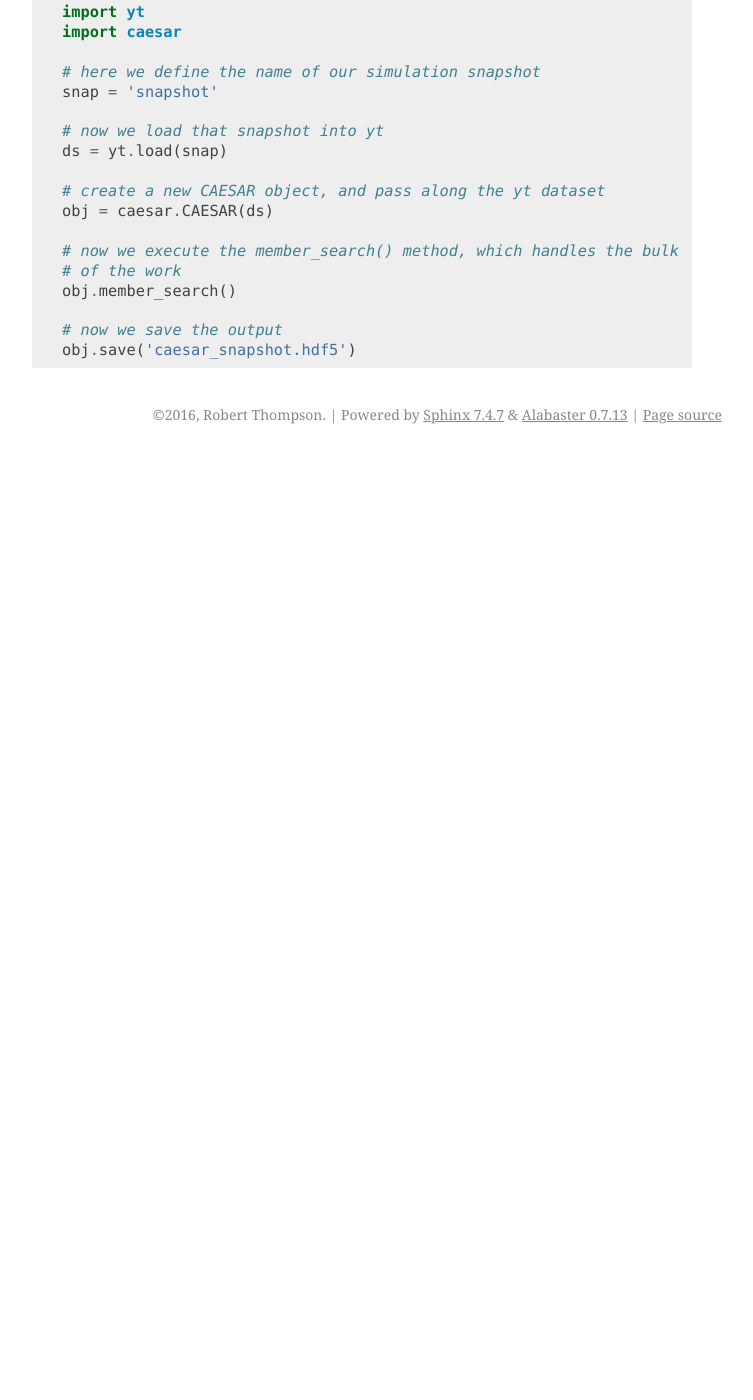
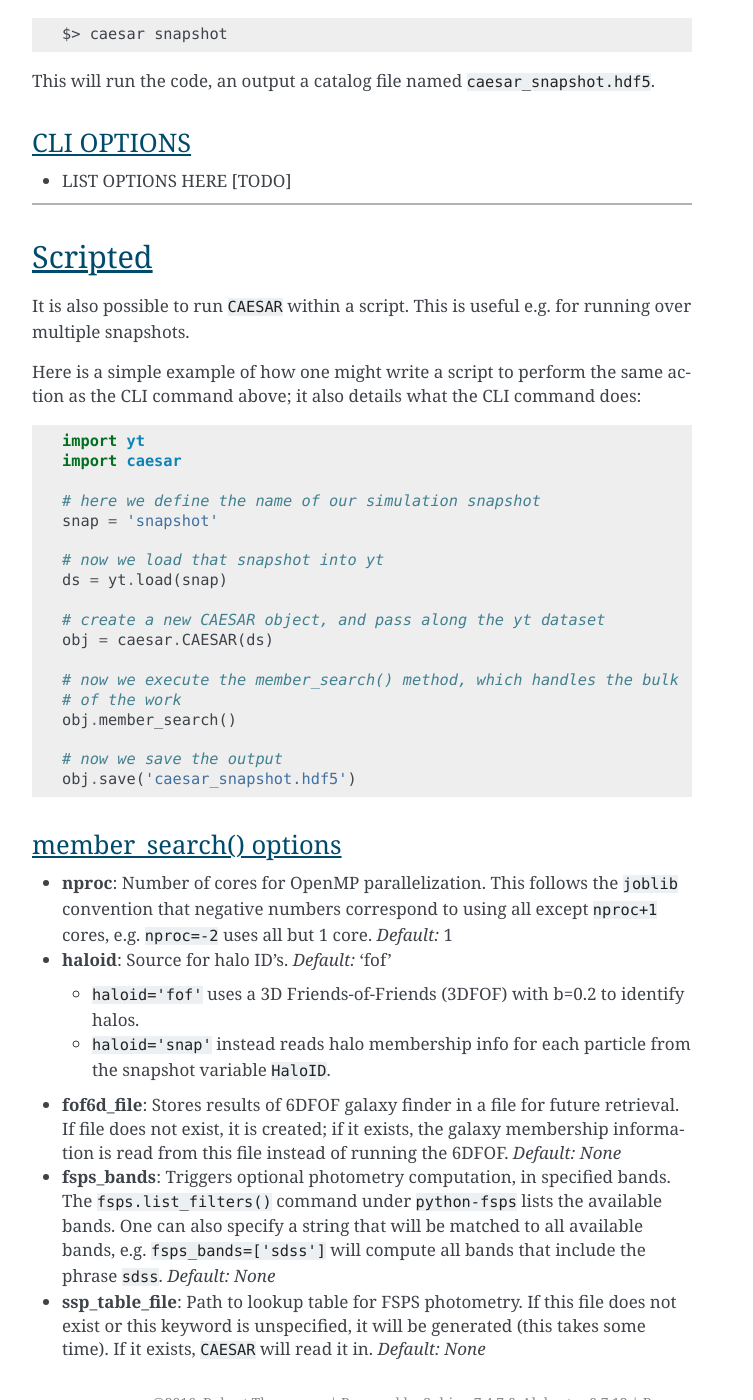
Before and after one commit to dnarayanan/caesar, a Sphinx documentation site: the page built from docs/source/running.rst, in a window 1280 px wide and 1400 px high, scrolled down 642 px. Shown: the whole window, without its empty margins (388-1141 px from the left). Built offline with Sphinx 7.4.7, drawn with Linux system fonts in a browser that asks for light colours; before the commit the page ends 1096 px from its top, so only the background shows below that; some of the changed text lies outside the part shown.

Commit message:
Update running_caesar and units docs

```diff
--- a/docs/source/running.rst
+++ b/docs/source/running.rst
@@ -6,30 +6,44 @@
    :local:
    :depth: 3
 
+``CAESAR`` offers three basic functions:
+
+[1] Identify galaxies and halos, compute a wide range of properties for each object, and cross-match them;
+
+[2] Compute photometry accounting for the line-of-sight dust extinction to each star in the object; and
+
+[3] Compute the most massive progenitors/descendant for any galaxy or halo in another snapshot [UNDER CONSTRUCTION].
+
 ----
 
 Command Line
 ============
 
-Running ``CAESAR`` has been made extremely simple!  There is a nifty
-command line interface (CLI) which allows you to quickly execute
-``CAESAR`` on a single snapshot.  This is done by:
+Running ``CAESAR``'s first (and primary) functionality is very simple.
+The command line interface (CLI) allows you to quickly execute
+``CAESAR`` on a single snapshot:
 
 .. code-block:: bash
 
    $> caesar snapshot
 
-This will run the code, an output a file named
-``caesar_snapshot.hdf5``.
+This will run the code, an output a catalog file named ``caesar_snapshot.hdf5``.
+
+CLI OPTIONS
+-----------
+
+* LIST OPTIONS HERE [TODO]
 
 ----
 
 Scripted
 ========
 
-Scripting ``CAESAR`` is also quite simple.  The following is a simple
-example of how one might write a script to perform the same action as
-was done in the above section (Command Line):
+It is also possible to run ``CAESAR`` within a script.  This is
+useful e.g. for running over multiple snapshots.
+
+Here is a simple example of how one might write a script to perform the same action as
+the CLI command above; it also details what the CLI command does:
 
 .. code-block:: python
 
@@ -51,3 +65,20 @@
 
    # now we save the output
    obj.save('caesar_snapshot.hdf5')
+
+member_search() options
+-----------------------
+
+* **nproc**:  Number of cores for OpenMP parallelization.  This follows the ``joblib`` convention that negative numbers correspond to using all except ``nproc+1`` cores, e.g. ``nproc=-2`` uses all but 1 core. *Default:* 1
+
+* **haloid**:  Source for halo ID's.  *Default:* 'fof'
+
+  * ``haloid='fof'`` uses a 3D Friends-of-Friends (3DFOF) with b=0.2 to identify halos.
+
+  * ``haloid='snap'`` instead reads halo membership info for each particle from the snapshot variable ``HaloID``.
+
+* **fof6d_file**:  Stores results of 6DFOF galaxy finder in a file for future retrieval.  If file does not exist, it is created; if it exists, the galaxy membership information is read from this file instead of running the 6DFOF.  *Default:* *None*
+
+* **fsps_bands**:  Triggers optional photometry computation, in specified bands. The ``fsps.list_filters()`` command under ``python-fsps`` lists the available bands.  One can also specify a string that will be matched to all available bands, e.g. ``fsps_bands=['sdss']`` will compute all bands that include the phrase ``sdss``. *Default:* *None*
+
+* **ssp_table_file**: Path to lookup table for FSPS photometry.  If this file does not exist or this keyword is unspecified, it will be generated (this takes some time).  If it exists, ``CAESAR`` will read it in. *Default:* *None*
```
Also changed, not shown: docs/source/units.rst (+12 -2 lines).
